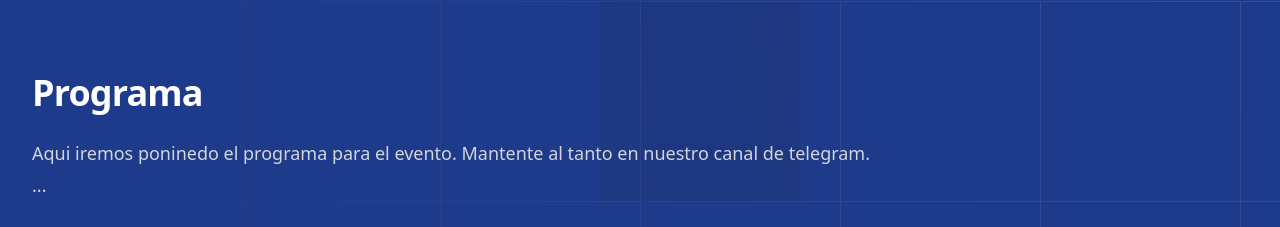
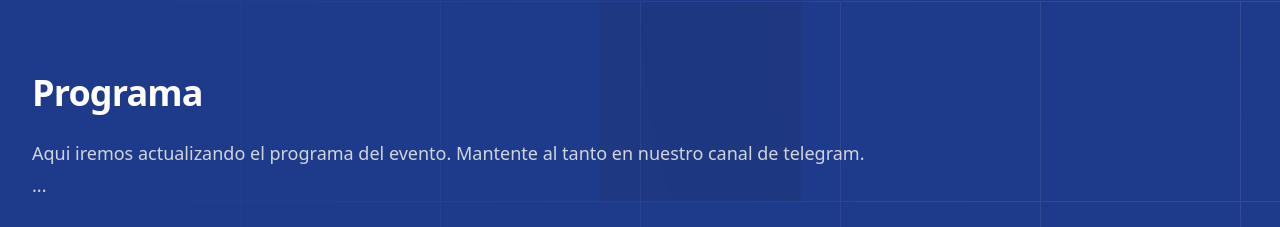
Before and after one commit to FLISol-Cuba/flisol.dev, an Astro site: page / in a window 1280 px wide. Shown: the part 1614-1841 px from the top of the page. Built offline with nearby package versions, Linux system fonts and the light colour scheme; Astro itself is replaced by a stand-in of ours.

Commit message:
fixing typo

```diff
--- a/src/components/Program.astro
+++ b/src/components/Program.astro
@@ -124,7 +124,7 @@ const program = [
         No te pierdas ninguna de las charlas que tenemos para tí
       </p> -->
       <p class="mt-6 text-lg leading-8 text-gray-300">
-        Aqui iremos poninedo el programa para el evento. Mantente al tanto en nuestro canal de telegram.
+        Aqui iremos actualizando el programa del evento. Mantente al tanto en nuestro canal de telegram.
       </p>
       <p class="text-lg leading-8 text-gray-300">...</p>
     </div>
```
